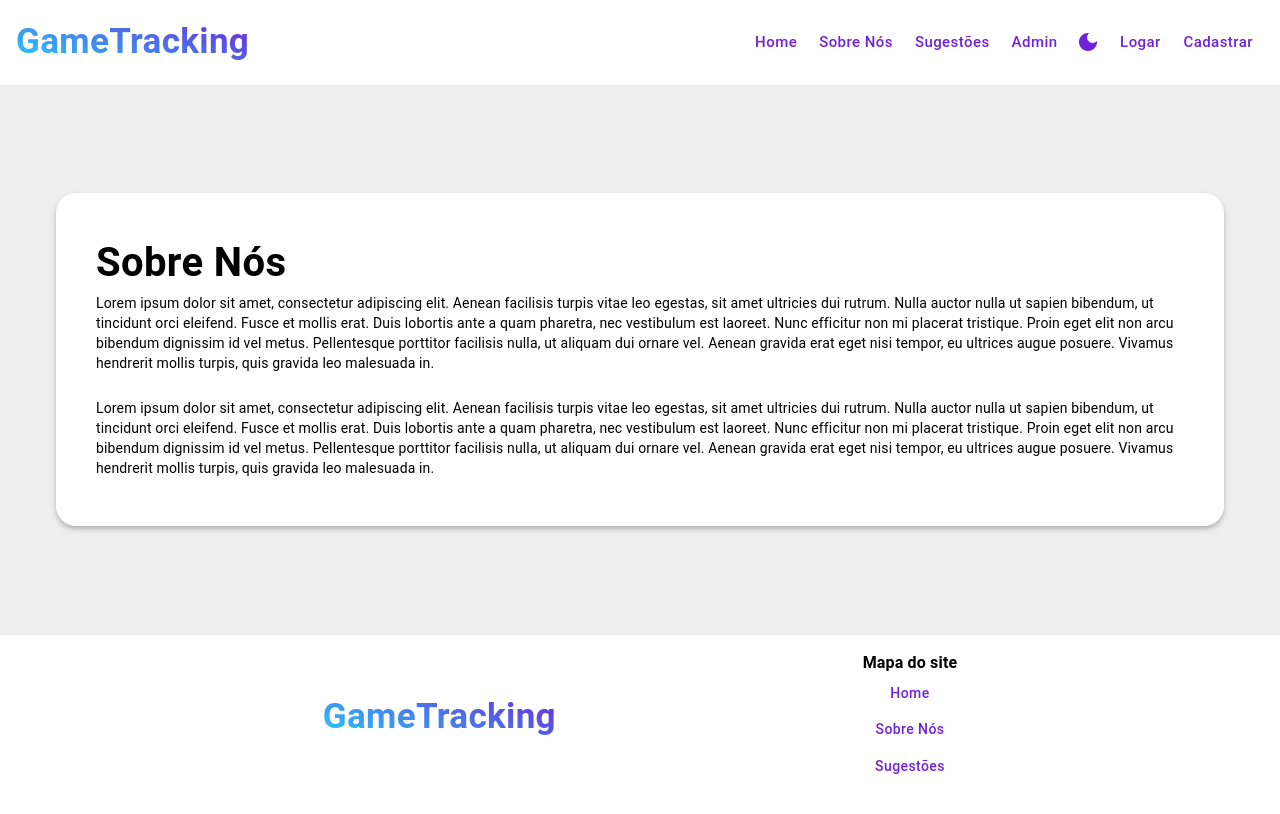
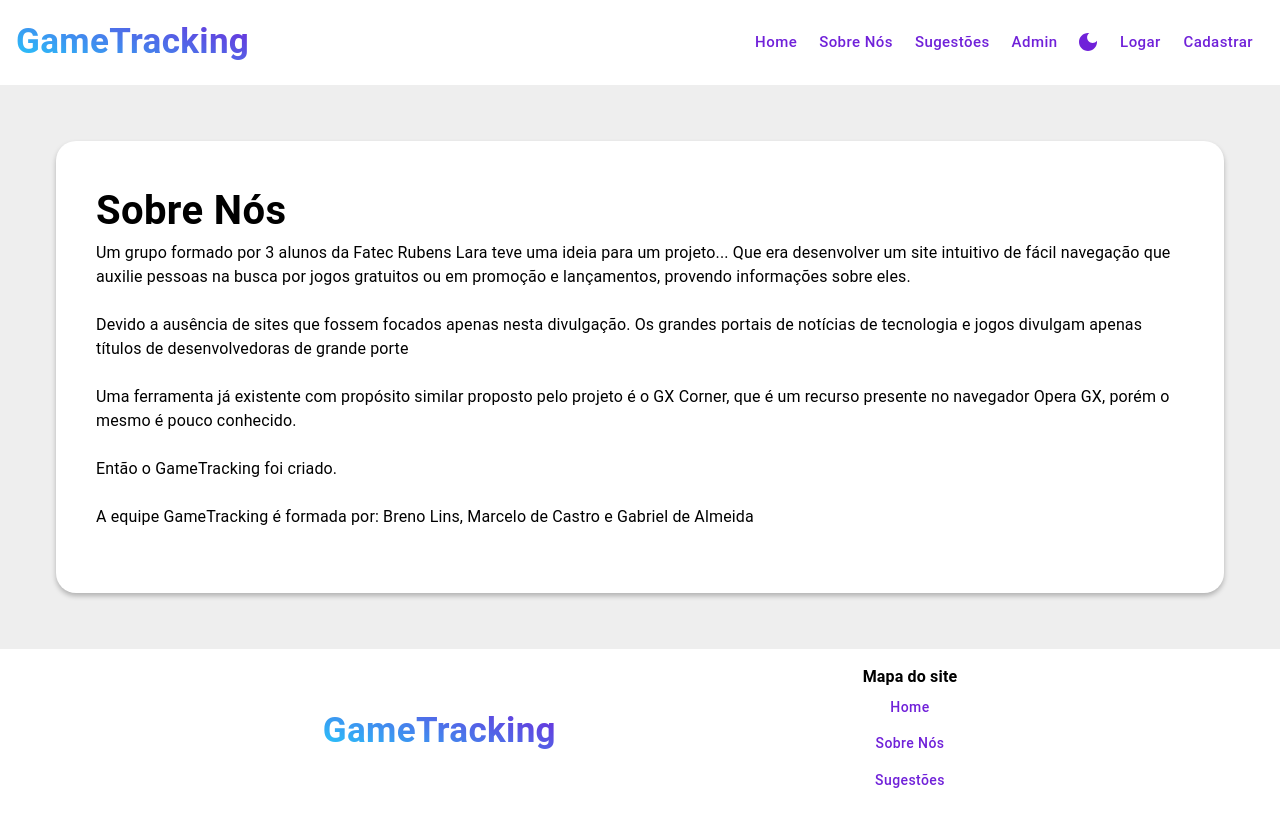
Before and after one commit to MarceloDCastro/Game-Tracking, a Next.js app: page /Sobre in a window 1280 px wide. Built offline with nearby package versions, Linux system fonts and the light colour scheme.

Commit message:
Texto sobre nos

```diff
--- a/pages/Sobre/index.tsx
+++ b/pages/Sobre/index.tsx
@@ -9,19 +9,23 @@ function Sobre () {
 
       <Grid className="form-sobre" container spacing={2}>
         <Grid md={12} xs={12} item >
-            <Typography variant="body2" className="p-sobre" align="left" pb={1} >
-            Lorem ipsum dolor sit amet, consectetur adipiscing elit. Aenean facilisis turpis vitae leo egestas, sit amet ultricies dui rutrum. Nulla auctor nulla ut sapien bibendum, ut tincidunt orci eleifend. Fusce et mollis erat. Duis lobortis ante a quam pharetra, nec vestibulum est laoreet. Nunc efficitur non mi placerat tristique. Proin eget elit non arcu bibendum dignissim id vel metus. Pellentesque porttitor facilisis nulla, ut aliquam dui ornare vel. Aenean gravida erat eget nisi tempor, eu ultrices augue posuere. Vivamus hendrerit mollis turpis, quis gravida leo malesuada in.
+            <Typography variant="body1" className="p-sobre" align="left" pb={3} >
+              Um grupo formado por 3 alunos da Fatec Rubens Lara teve uma ideia para um projeto... Que era desenvolver um site intuitivo de fácil navegação que auxilie pessoas na busca por jogos gratuitos ou em promoção e lançamentos, provendo informações sobre eles.
             </Typography>
-        </Grid>
-
-        <Grid md={12} xs={12} item >
-
-            <Typography variant="body2" className="p-sobre" align="left" pb={1} >
-            Lorem ipsum dolor sit amet, consectetur adipiscing elit. Aenean facilisis turpis vitae leo egestas, sit amet ultricies dui rutrum. Nulla auctor nulla ut sapien bibendum, ut tincidunt orci eleifend. Fusce et mollis erat. Duis lobortis ante a quam pharetra, nec vestibulum est laoreet. Nunc efficitur non mi placerat tristique. Proin eget elit non arcu bibendum dignissim id vel metus. Pellentesque porttitor facilisis nulla, ut aliquam dui ornare vel. Aenean gravida erat eget nisi tempor, eu ultrices augue posuere. Vivamus hendrerit mollis turpis, quis gravida leo malesuada in.
+            <Typography variant="body1" className="p-sobre" align="left" pb={3} >
+            Devido a ausência de sites que fossem focados apenas nesta divulgação. Os grandes portais de notícias de tecnologia e jogos divulgam apenas  títulos de desenvolvedoras de grande porte
+            </Typography>
+            <Typography variant="body1" className="p-sobre" align="left" pb={3} >
+            Uma ferramenta já existente com propósito similar proposto pelo projeto é o GX Corner, que é um recurso presente no navegador Opera GX, porém o mesmo é pouco conhecido.
+            </Typography>
+            <Typography variant="body1" className="p-sobre" align="left" pb={3} >
+            Então o GameTracking foi criado.
+            </Typography>
+            <Typography variant="body1" className="p-sobre" align="left" pb={3} >
+            A equipe GameTracking é formada por: Breno Lins, Marcelo de Castro e Gabriel de Almeida
             </Typography>
         </Grid>
       </Grid>
-
     </PageComponent>
 
   )
```
Also changed, not shown: 1 other file (tests, documents, lock files or other folders).
